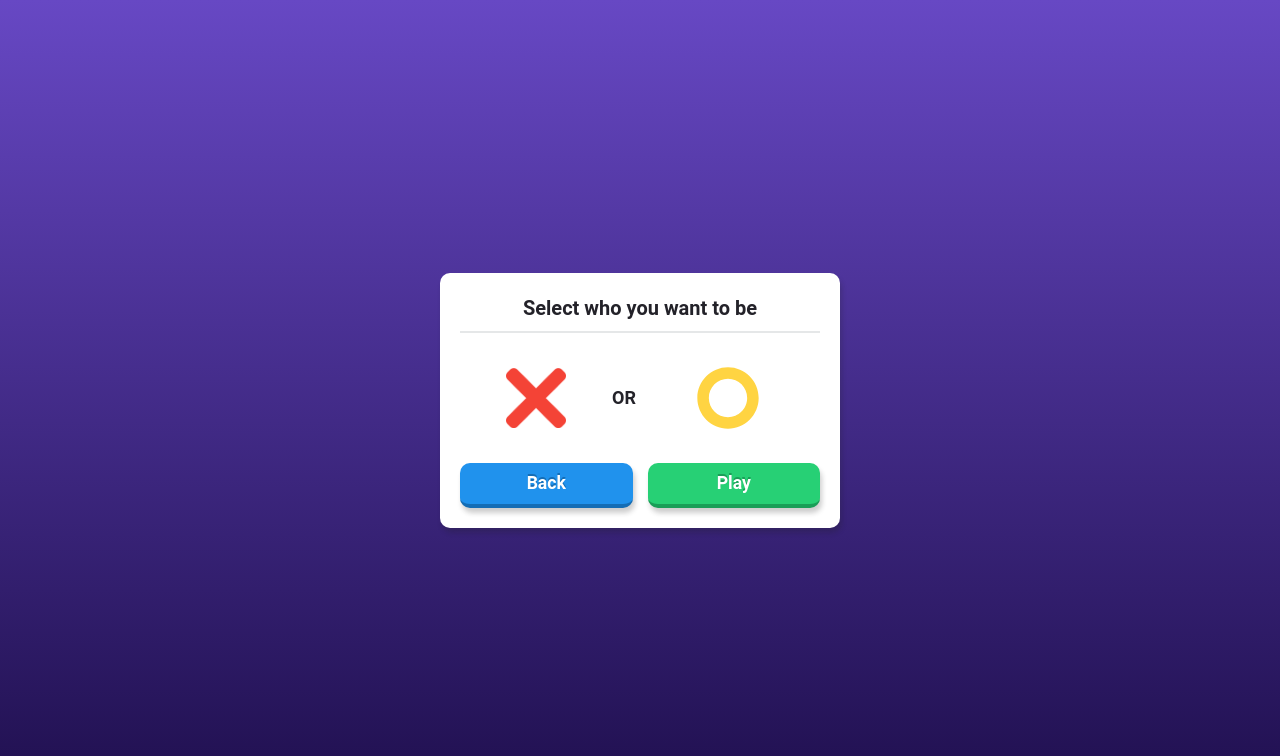
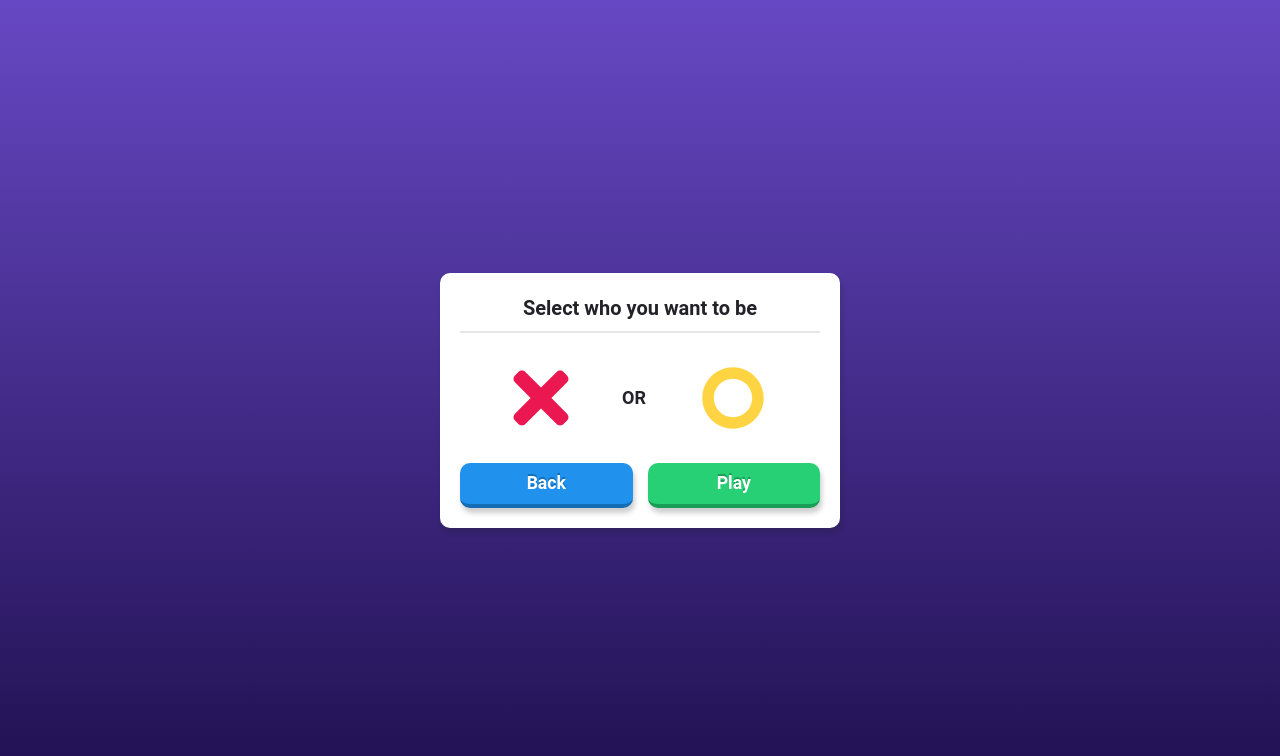
Before and after one commit to ChandraPrakash24/XO3, a React (Vite) app: page / in a window 1280 px wide. Both pictures are taken after a click on the button "Single Player". Shown: the top 756 px of the page. Built offline with nearby package versions, Linux system fonts and the light colour scheme.

Commit message:
fix: remove undeclared variable

```diff
--- a/src/components/SinglePlayer/SelectBox/SelectBox.tsx
+++ b/src/components/SinglePlayer/SelectBox/SelectBox.tsx
@@ -1,6 +1,5 @@
 import { useState } from "react";
-import { CircleIcon } from "../../../assets/icon";
-import Xplayer from "../../../assets/images/x-player.png";
+import { CircleIcon, MarkIcon } from "../../../assets/icon";
 import { useGameStore } from "../../../util/use-game-store";
 import {
   Boxes,
@@ -52,7 +51,7 @@ export default function SelectBox() {
             aria-label="Player X"
             selected={selectedSign === "X"}
           >
-            <img src={Xplayer} alt="x-player" />
+            <MarkIcon />
           </XButton>
 
           <span>OR</span>
```
